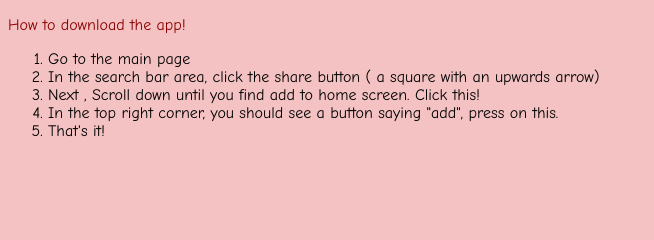
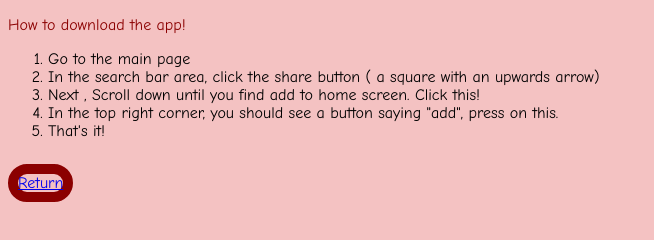
Before and after one commit to Dearbhla24/Dearbhla24.github.io, a plain HTML site: page download.html in a window 1280 px wide. Shown: the whole page, without its empty margins (0-654 px from the left). Drawn offline with Linux system fonts and the light colour scheme.

Commit message:
add return link to download page

```diff
--- a/download.html
+++ b/download.html
@@ -13,7 +13,8 @@
     <li>In the top right corner, you should see a button saying "add", press on this.</li>
 <li> That's it!</li>
 </ol>
-
+<br>
+<a href="index.html"> Return</a>
 
 </body>
     </html>
```
